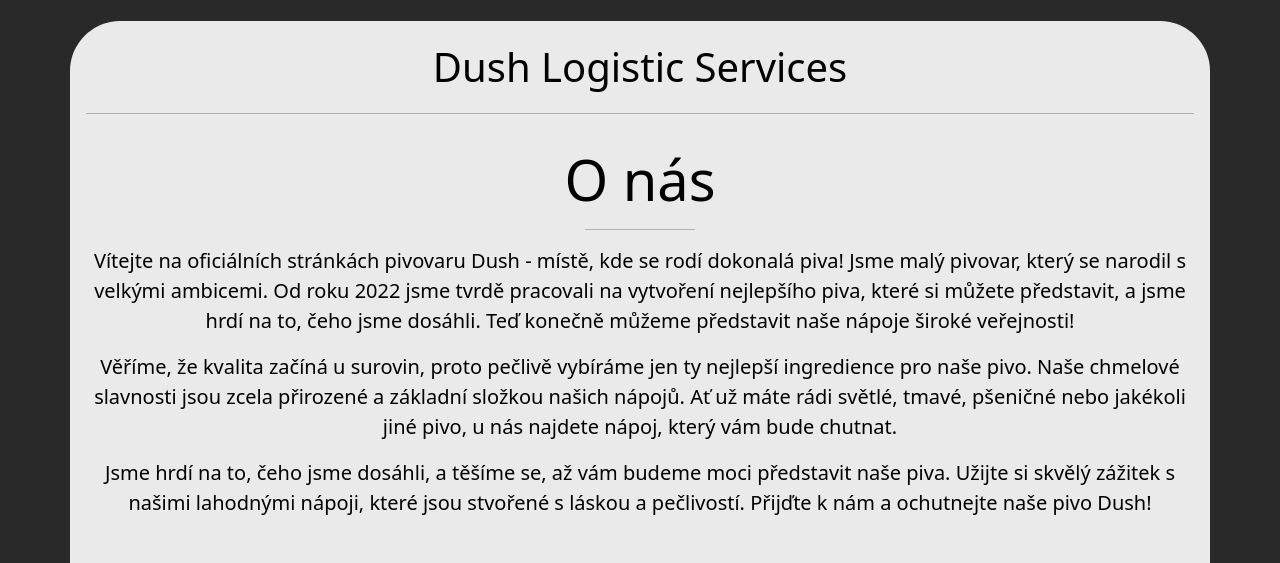
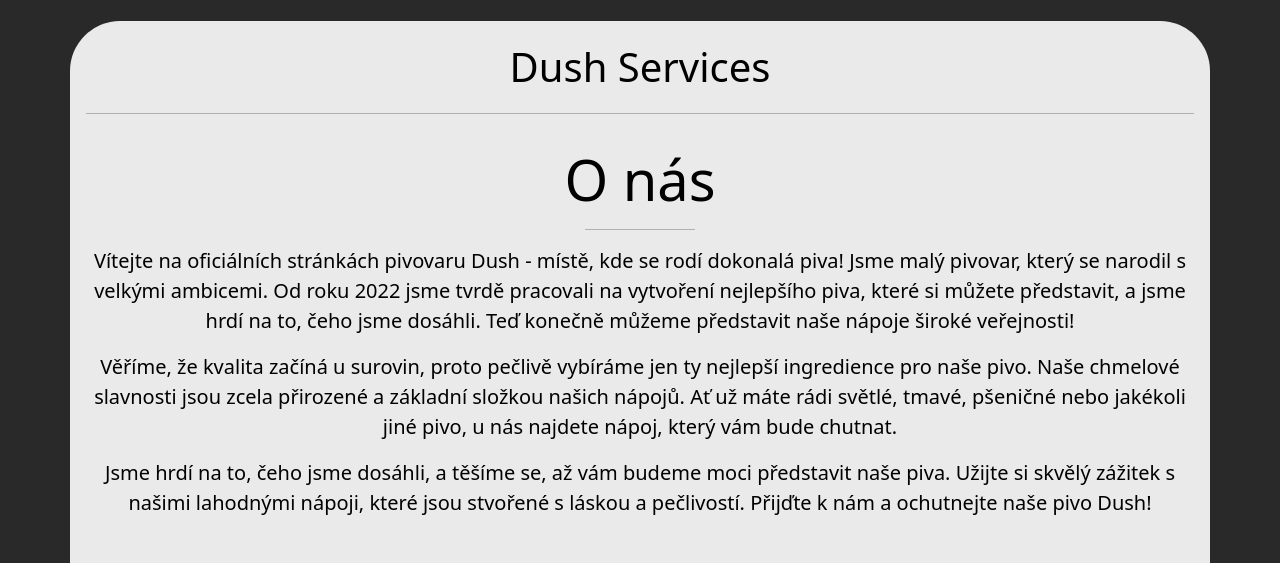
Before and after one commit to Sm4ylo/Sm4ylo.github.io., a plain HTML site: page dush.ic/index.html in a window 1280 px wide. Shown: the part 223-786 px from the top of the page. Drawn offline with nearby package versions, Linux system fonts and the light colour scheme.

Commit message:
Update index.html

```diff
--- a/dush.ic/index.html
+++ b/dush.ic/index.html
@@ -1,7 +1,7 @@
 <html lang="cs"><head>
     <meta charset="utf-8">
     <meta name="viewport" content="width=device-width, initial-scale=1">
-    <title>Dush</title>
+    <title>Dush Services</title>
     <link href="https://cdn.jsdelivr.net/npm/bootstrap@5.2.3/dist/css/bootstrap.min.css" rel="stylesheet" integrity="sha384-rbsA2VBKQhggwzxH7pPCaAqO46MgnOM80zW1RWuH61DGLwZJEdK2Kadq2F9CUG65" crossorigin="anonymous">
     <link rel="stylesheet" href="https://cdn.jsdelivr.net/npm/bootstrap-icons@1.10.2/font/bootstrap-icons.css" integrity="sha384-b6lVK+yci+bfDmaY1u0zE8YYJt0TZxLEAFyYSLHId4xoVvsrQu3INevFKo+Xir8e" crossorigin="anonymous">
     <script src="https://cdn.jsdelivr.net/npm/@popperjs/core@2.11.6/dist/umd/popper.min.js" integrity="sha384-oBqDVmMz9ATKxIep9tiCxS/Z9fNfEXiDAYTujMAeBAsjFuCZSmKbSSUnQlmh/jp3" crossorigin="anonymous"></script>
@@ -39,7 +39,7 @@
         <img src="img/dush.png" class="mx-auto" style="width: 170px;" alt="Logo">
     </nav>
     <div class="container mb-5 px-3 py-3" style="background-color: rgba(255, 255, 255, 0.9); color: black; border-radius: 50px;">
-        <p class="lead fs-1 text-center">Dush Logistic Services</p>
+        <p class="lead fs-1 text-center">Dush Services</p>
         <hr>
         <div id="o-nas" class="py-3">
             <h3 class="display-4 mb-3 text-center">O nás</h3>
```
